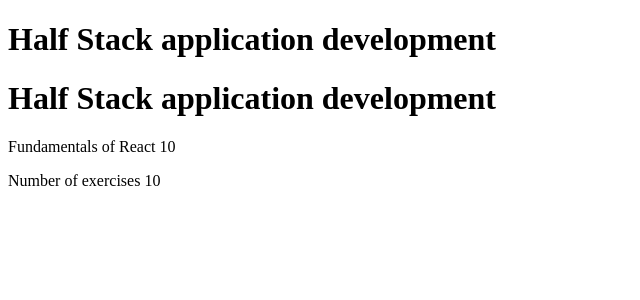
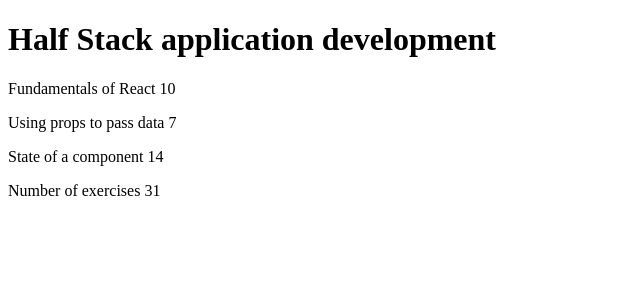
Before and after one commit to JZsheTech/open-fullstack-learn, a React (Vite) app in the folder part1/courseinfo/: page / in a window 1280 px wide. Shown: the top 300 px of the page, without its empty margins (0-640 px from the left). Built offline with nearby package versions, Linux system fonts and the light colour scheme.

Commit message:
显示课程列表

```diff
--- a/part1/courseinfo/src/App.jsx
+++ b/part1/courseinfo/src/App.jsx
@@ -4,27 +4,44 @@
 
 const Content = (props) => {
   return (
+    <div>
+      <p>
+        {props.parts[0].name} {props.parts[0].exercises}
+      </p>
+      <p>
+        {props.parts[1].name} {props.parts[1].exercises}
+      </p>
+      <p>
+        {props.parts[2].name} {props.parts[2].exercises}
+      </p>
+    </div>
+  )
+}
+
+const Total = (props) => {
+  return (
     <p>
-      {props.part} {props.exercises}
+      Number of exercises{' '}
+      {props.parts[0].exercises +
+        props.parts[1].exercises +
+        props.parts[2].exercises}
     </p>
   )
 }
 
-const Total = (props) => {
-  return <p>Number of exercises {props.total}</p>
-}
-
 const App = () => {
   const course = 'Half Stack application development'
-  const part = 'Fundamentals of React'
-  const exercises = 10
+  const parts = [
+    { name: 'Fundamentals of React', exercises: 10 },
+    { name: 'Using props to pass data', exercises: 7 },
+    { name: 'State of a component', exercises: 14 },
+  ]
 
   return (
     <div>
       <Header course={course} />
-      <h1>{course}</h1>
-      <Content part={part} exercises={exercises} />
-      <Total total={exercises} />
+      <Content parts={parts} />
+      <Total parts={parts} />
     </div>
   )
 }
```
